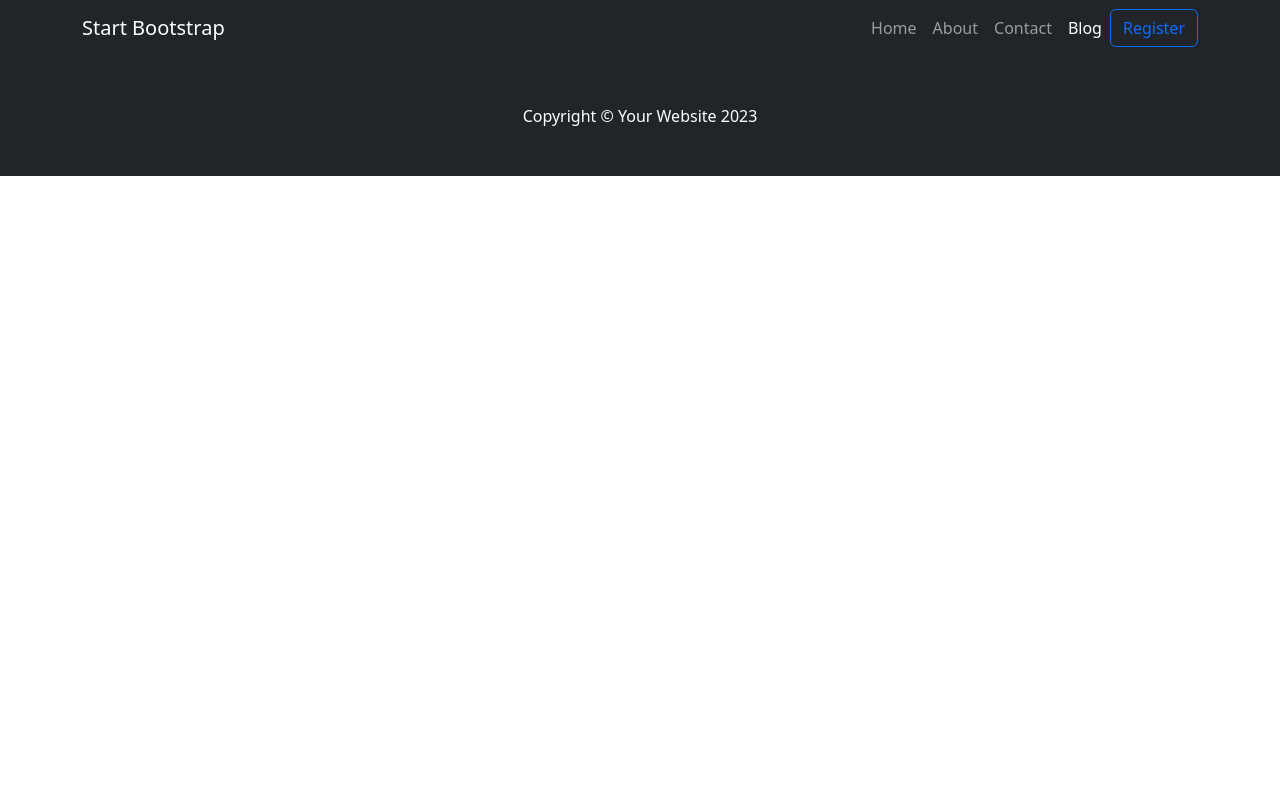
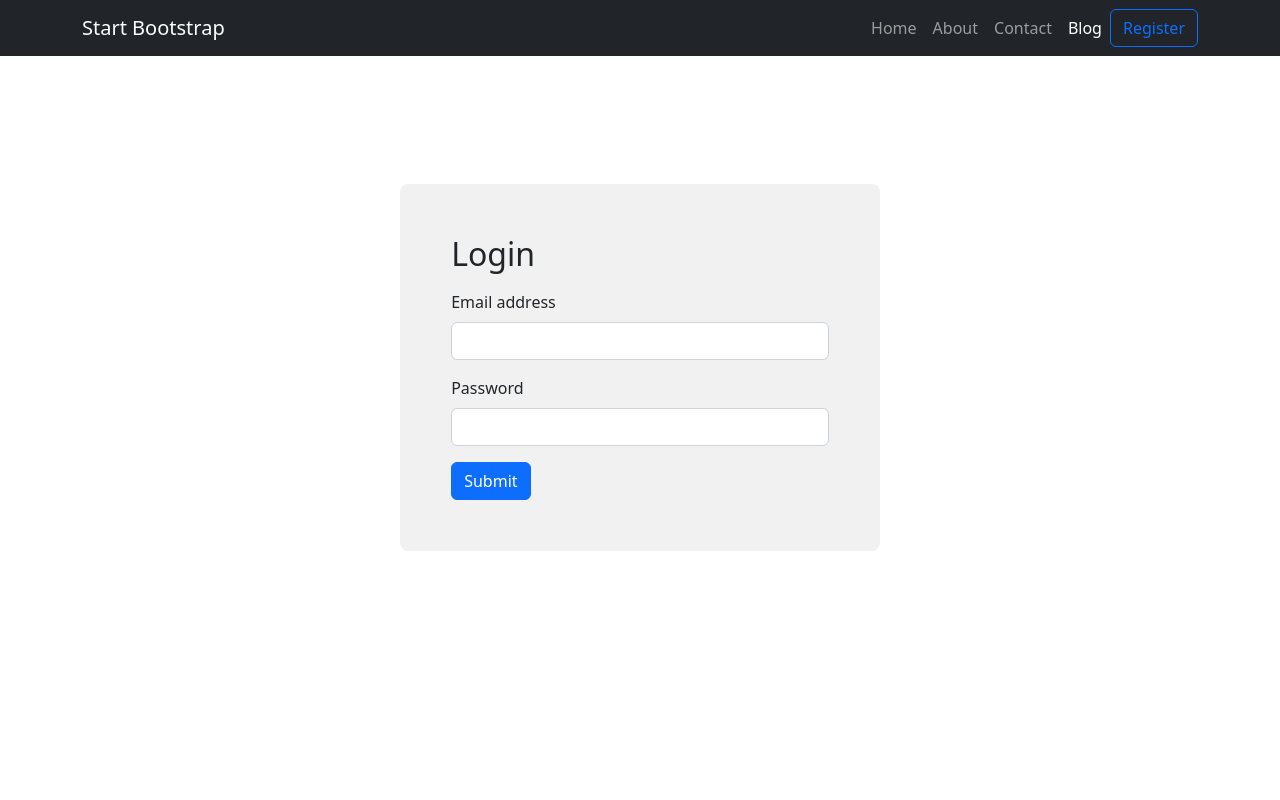
Before and after one commit to seriiserii825/vue-laravel-9, a Vue app: page /login in a window 1280 px wide. Shown: the top 800 px of the page. Built offline with nearby package versions, Linux system fonts and the light colour scheme.

Commit message:
feat: login view

```diff
--- /dev/null
+++ b/src/components/views/LoginView.vue
@@ -0,0 +1,55 @@
+<script setup lang="ts">
+import {ref} from "vue";
+import {axiosInstance} from "../../axios/axios-instance";
+import ErrorMessage from "../message/ErrorMessage.vue";
+
+const email = ref("");
+const password = ref("");
+
+const errors = ref([]);
+
+const onSubmit = async () => {
+  try {
+    await axiosInstance.post('/login', {
+      email: email.value,
+      password: password.value,
+    });
+    errors.value = [];   //console.log(repsonse, "repsonse");
+  } catch (e: any) {
+    // console.log(e.response.status, "e.response.status");
+    if (e.response.status === 422 || e.response.status === 401) {
+      console.log(e.response.data, 'e')
+      if (e.response.data.errors) {
+        errors.value = e.response.data.errors;
+      }
+      // console.log(e.response.data.errors, 'response.data.errors')
+    } else {
+      console.log(e.response.data.message, "e.response.data.message");
+      console.log(e.response.data, 'e')
+    }
+  }
+};
+</script>
+
+<template>
+  <div class="container">
+    <div class="register">
+      <div style="min-height: 100vh;">
+        <div class="register__form">
+          <h2 class="mb-3">Login</h2>
+          <div class="mb-3">
+            <label for="exampleInputEmail1" class="form-label">Email address</label>
+            <input type="email" class="form-control" v-model="email" aria-describedby="emailHelp">
+            <ErrorMessage v-if="errors['email']" :error="errors['email'][0]" />
+          </div>
+          <div class="mb-3">
+            <label for="exampleInputPassword1" class="form-label">Password</label>
+            <input type="password" class="form-control" v-model="password">
+            <ErrorMessage v-if="errors['password']" :error="errors['password'][0]" />
+          </div>
+          <button @click="onSubmit" type="submit" class="btn btn-primary">Submit</button>
+        </div>
+      </div>
+    </div>
+  </div>
+</template>
--- a/src/routes.ts
+++ b/src/routes.ts
@@ -1,8 +1,10 @@
 import HomeView from "./components/views/HomeView.vue";
+import LoginView from "./components/views/LoginView.vue";
 import RegisterView from "./components/views/RegisterView.vue";
 
 export const routes = [
     {path: '/', component: HomeView},
     { path: '/register', component: RegisterView },
+    { path: '/login', component: LoginView },
     // { path: '/contact', component: Contact }
 ]
```
